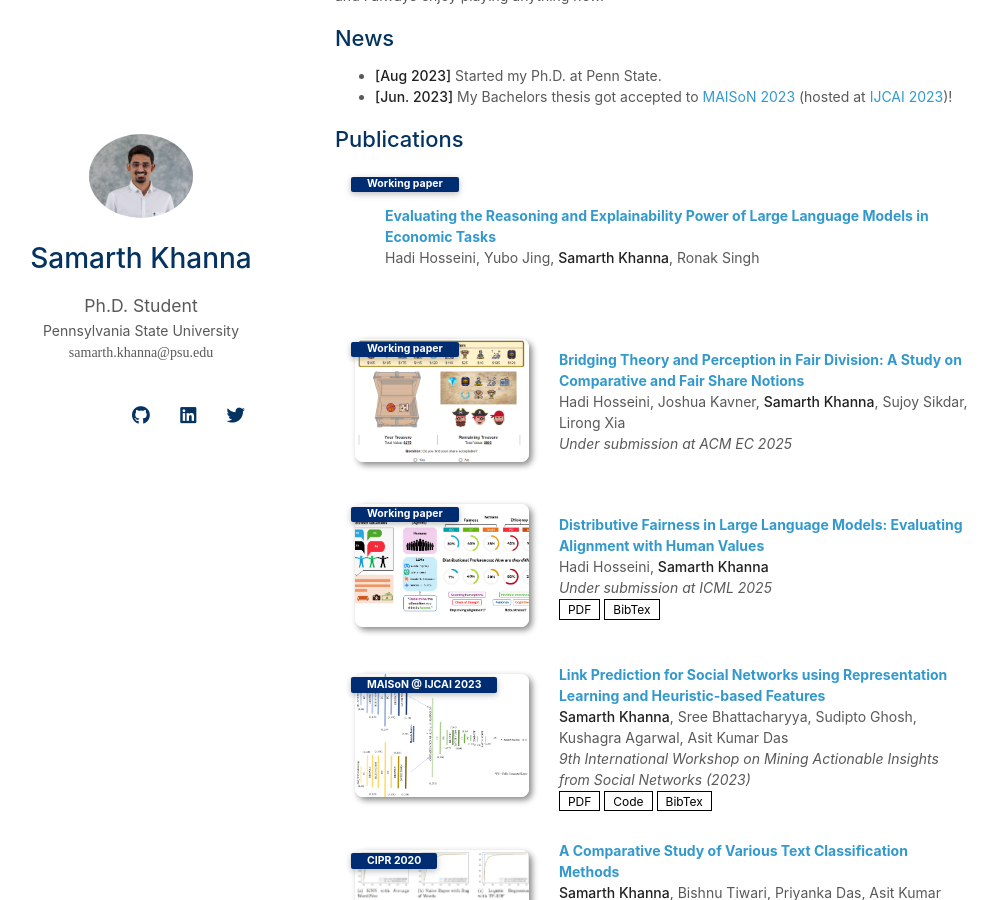
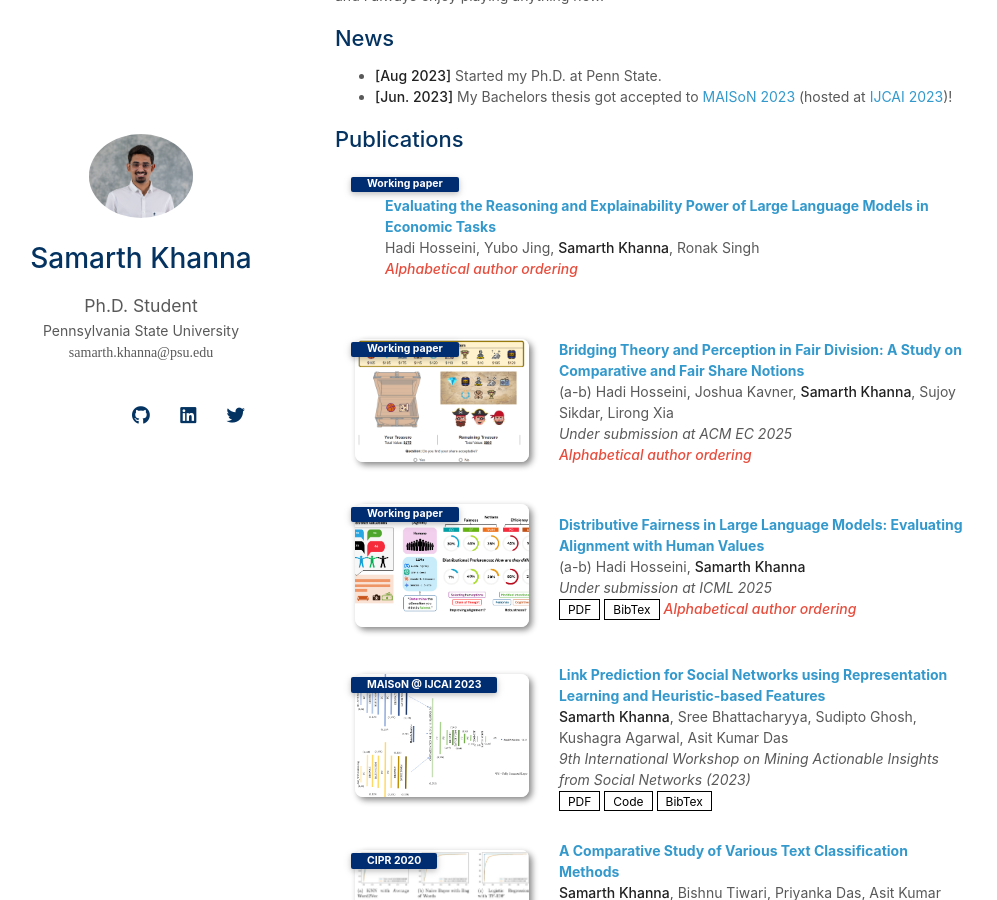
Before and after one commit to SamarthKhanna/SamarthKhanna.github.io, a Jekyll site: the page built from index.md, in a window 1280 px wide and 900 px high, scrolled down 399 px. Shown: the whole window, without its empty margins (135-1132 px from the left). Built offline with Jekyll 4.4.1, drawn with Linux system fonts in a browser that asks for light colours; nearby versions of some CDN libraries; a style sheet for code colours, icons or effects is not loaded; our own code applies the rules of GitHub Pages for plain Markdown files.

Commit message:
Authorship

```diff
--- a/_data/publications.yml
+++ b/_data/publications.yml
@@ -1,23 +1,26 @@
 main:
+
 
   - title: "Evaluating the Reasoning and Explainability Power of Large Language Models in Economic Tasks"
     authors: Hadi Hosseini, Yubo Jing, <strong>Samarth Khanna</strong>, Ronak Singh
     conference_short: Working paper
+    notes: Alphabetical author ordering
 
   - title: "Bridging Theory and Perception in Fair Division: A Study on Comparative and Fair Share Notions"
-    authors: Hadi Hosseini, Joshua Kavner, <strong>Samarth Khanna</strong>, Sujoy Sikdar, Lirong Xia
+    authors: (a-b) Hadi Hosseini, Joshua Kavner, <strong>Samarth Khanna</strong>, Sujoy Sikdar, Lirong Xia
     conference_short: Working paper
     conference: Under submission at ACM EC 2025
     image: ./assets/img/MTurk-expA.png
+    notes: Alphabetical author ordering
 
   - title: "Distributive Fairness in Large Language Models: Evaluating Alignment with Human Values"
-    authors: Hadi Hosseini, <strong>Samarth Khanna</strong>
+    authors: (a-b) Hadi Hosseini, <strong>Samarth Khanna</strong>
     conference_short: Working paper
     conference: Under submission at ICML 2025
     pdf: https://arxiv.org/abs/2502.00313
     bibtex: Hosseini, H., & Khanna, S. (2025). Distributive Fairness in Large Language Models; Evaluating Alignment with Human Values. arXiv preprint arXiv:2502.00313.
     image: ./assets/img/Diagram.png
-    notes:
+    notes: Alphabetical author ordering
 
   - title: "Link Prediction for Social Networks using Representation Learning and Heuristic-based Features"
     authors: <strong>Samarth Khanna</strong>, Sree Bhattacharyya, Sudipto Ghosh, Kushagra Agarwal, Asit Kumar Das
```
